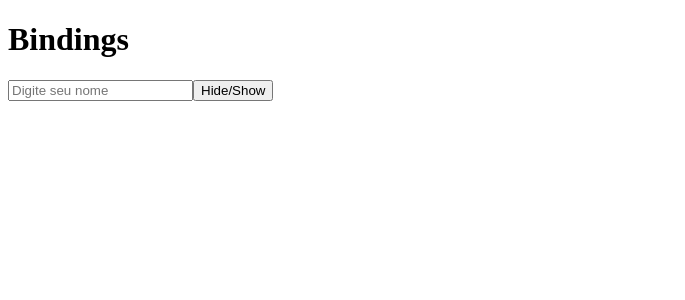
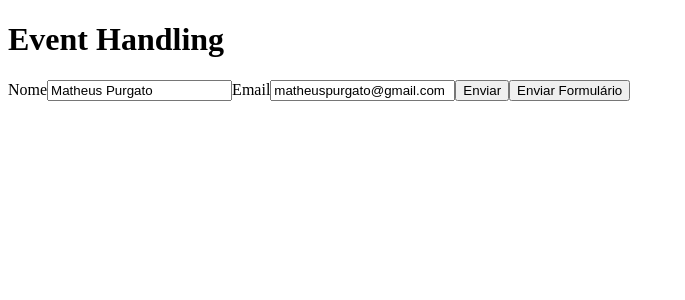
Before and after one commit to Purgato96/Vuejs, a Vue app: page / in a window 1280 px wide. Shown: the top 300 px of the page, without its empty margins (0-685 px from the left). Built offline with nearby package versions, Linux system fonts and the light colour scheme.

Commit message:
Como funciona o EventHandling

```diff
--- a/src/App.vue
+++ b/src/App.vue
@@ -1,8 +1,7 @@
 <template>
-<Binding />
+<EventHandling />
 </template>
 
 <script setup>
-
-import Binding from '@/components/Binding/Binding.vue'
+import EventHandling from '@/components/EventHandling/EventHandling.vue'
 </script>
--- /dev/null
+++ b/src/components/EventHandling/EventHandling.vue
@@ -0,0 +1,37 @@
+<template>
+ <h1>Event Handling</h1>
+
+  <form action="https://google.com.br" @submit.prevent="submitForm">
+    <label for="name">Nome</label>
+    <input type="text" name="name" id="name" v-model="form.name" @keyup.delete="showNotification" />
+<!--    <input type="text" @click="myFunc" :onclick="myFunc" />-->
+    <label for="email">Email</label>
+    <input type="email" name="email" id="email" v-model="form.email">
+
+    <button type="submit">Enviar</button>
+    <input type="submit" value="Enviar Formulário">
+  </form>
+</template>
+
+<script setup>
+import { reactive } from 'vue'
+
+const myFunc = function(){
+  console.log('Teste!')
+}
+
+const form = reactive({
+  name: 'Matheus Purgato',
+  email: 'matheuspurgato@gmail.com'
+})
+
+const submitForm = function() {
+  console.log(form.name, form.email)
+  console.log('Código finalizado com sucesso!')
+
+}
+
+const showNotification = function() {
+  alert('Você não pode apagar o nome!')
+}
+</script>
```
